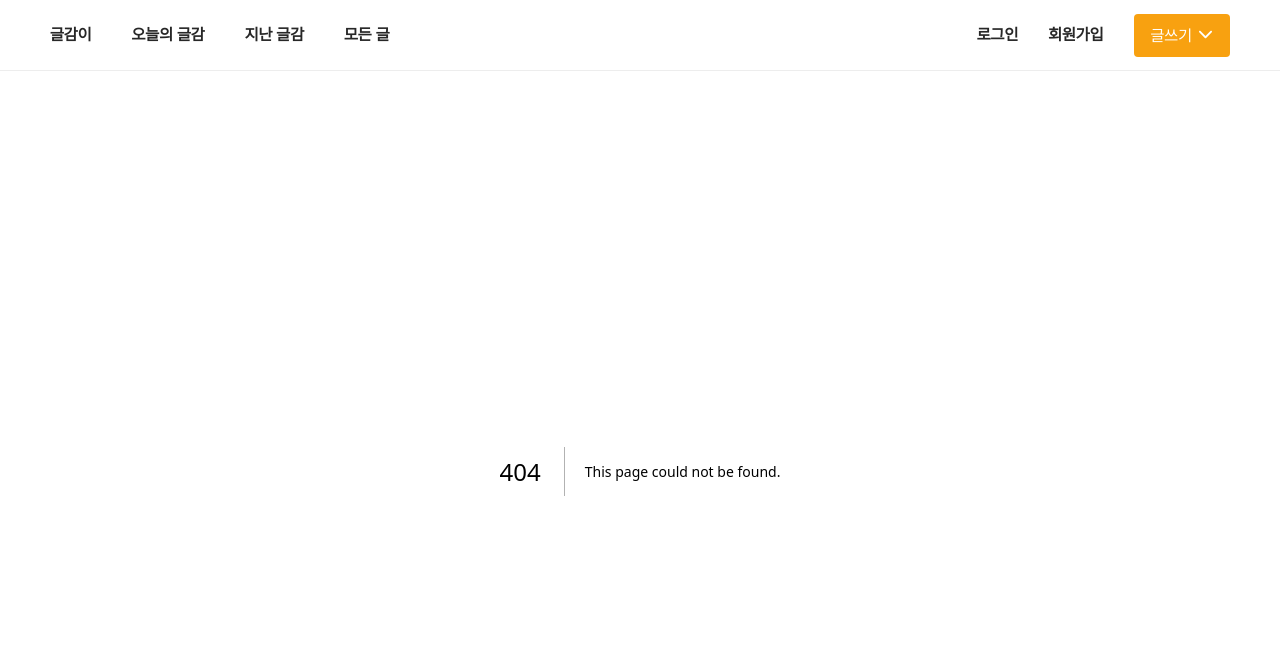
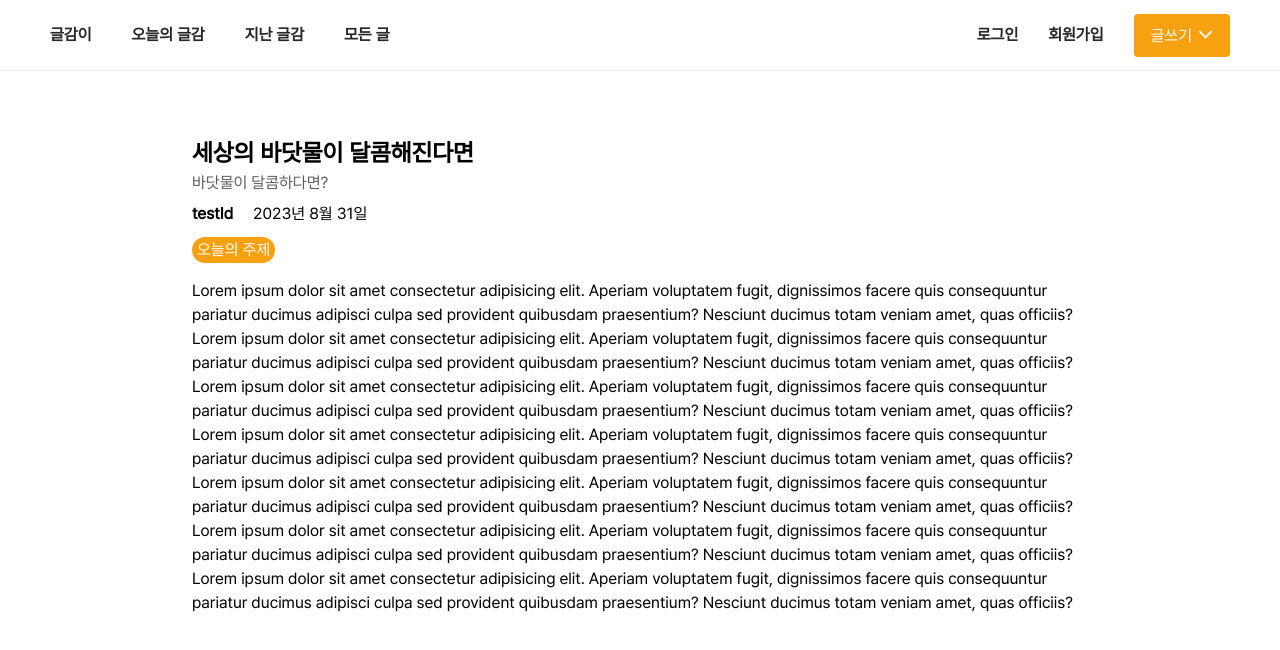
Before and after one commit to useon/writing-persimmon, a Next.js app: page /post/1 in a window 1280 px wide. Before the commit this address had no page. Shown: the top 650 px of the page. Built offline with nearby package versions, Linux system fonts and the light colour scheme.

Commit message:
feat: 글상세페이지 UI 구현

```diff
--- /dev/null
+++ b/src/app/post/[postId]/page.tsx
@@ -0,0 +1,125 @@
+'use client';
+
+import styled from 'styled-components';
+
+const PostPage = () => {
+  return (
+    <Main>
+      <Container>
+        <Header>
+          <TitleWrapper>
+            <H1>세상의 바닷물이 달콤해진다면</H1>
+            <TodayTitle>바닷물이 달콤하다면?</TodayTitle>
+          </TitleWrapper>
+          <Info>
+            <AuthorName>testId</AuthorName>
+            <AuthorTime>2023년 8월 31일</AuthorTime>
+          </Info>
+          <TagWrapper>
+            <Tag>오늘의 주제</Tag>
+          </TagWrapper>
+        </Header>
+        <Content>
+          <p>
+            Lorem ipsum dolor sit amet consectetur adipisicing elit. Aperiam voluptatem fugit,
+            dignissimos facere quis consequuntur pariatur ducimus adipisci culpa sed provident
+            quibusdam praesentium? Nesciunt ducimus totam veniam amet, quas officiis?
+          </p>
+          <p>
+            Lorem ipsum dolor sit amet consectetur adipisicing elit. Aperiam voluptatem fugit,
+            dignissimos facere quis consequuntur pariatur ducimus adipisci culpa sed provident
+            quibusdam praesentium? Nesciunt ducimus totam veniam amet, quas officiis?
+          </p>
+          <p>
+            Lorem ipsum dolor sit amet consectetur adipisicing elit. Aperiam voluptatem fugit,
+            dignissimos facere quis consequuntur pariatur ducimus adipisci culpa sed provident
+            quibusdam praesentium? Nesciunt ducimus totam veniam amet, quas officiis?
+          </p>
+          <p>
+            Lorem ipsum dolor sit amet consectetur adipisicing elit. Aperiam voluptatem fugit,
+            dignissimos facere quis consequuntur pariatur ducimus adipisci culpa sed provident
+            quibusdam praesentium? Nesciunt ducimus totam veniam amet, quas officiis?
+          </p>
+          <p>
+            Lorem ipsum dolor sit amet consectetur adipisicing elit. Aperiam voluptatem fugit,
+            dignissimos facere quis consequuntur pariatur ducimus adipisci culpa sed provident
+            quibusdam praesentium? Nesciunt ducimus totam veniam amet, quas officiis?
+          </p>
+          <p>
+            Lorem ipsum dolor sit amet consectetur adipisicing elit. Aperiam voluptatem fugit,
+            dignissimos facere quis consequuntur pariatur ducimus adipisci culpa sed provident
+            quibusdam praesentium? Nesciunt ducimus totam veniam amet, quas officiis?
+          </p>
+          <p>
+            Lorem ipsum dolor sit amet consectetur adipisicing elit. Aperiam voluptatem fugit,
+            dignissimos facere quis consequuntur pariatur ducimus adipisci culpa sed provident
+            quibusdam praesentium? Nesciunt ducimus totam veniam amet, quas officiis?
+          </p>
+        </Content>
+      </Container>
+    </Main>
+  );
+};
+
+export default PostPage;
+
+const Main = styled.main`
+  display: flex;
+  justify-content: center;
+  height: 865px;
+`;
+
+const Container = styled.article`
+  display: flex;
+  flex-direction: column;
+  width: 70%;
+  height: 90%;
+  margin-top: 60px;
+`;
+
+const Header = styled.header`
+  display: flex;
+  flex-direction: column;
+  flex-grow: 1;
+`;
+
+const TitleWrapper = styled.div`
+  display: flex;
+  flex-direction: column;
+`;
+
+const H1 = styled.h1`
+  margin: 10px 0;
+`;
+
+const TodayTitle = styled.span`
+  color: var(--sub-color);
+`;
+
+const Info = styled.div`
+  padding: 15px 0;
+`;
+
+const AuthorName = styled.span`
+  font-weight: 900;
+`;
+
+const AuthorTime = styled.span`
+  margin-left: 20px;
+`;
+
+const TagWrapper = styled.div`
+  display: flex;
+`;
+
+const Tag = styled.span`
+  padding: 5px;
+  border-radius: 30px;
+  background-color: var(--main-color);
+  color: #ffffff;
+`;
+
+const Content = styled.section`
+  flex-grow: 19;
+  line-height: 1.5;
+`;
```
